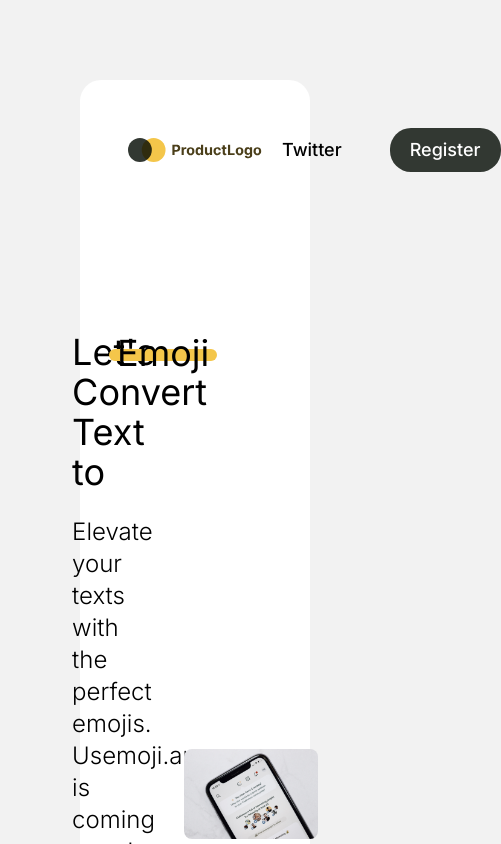
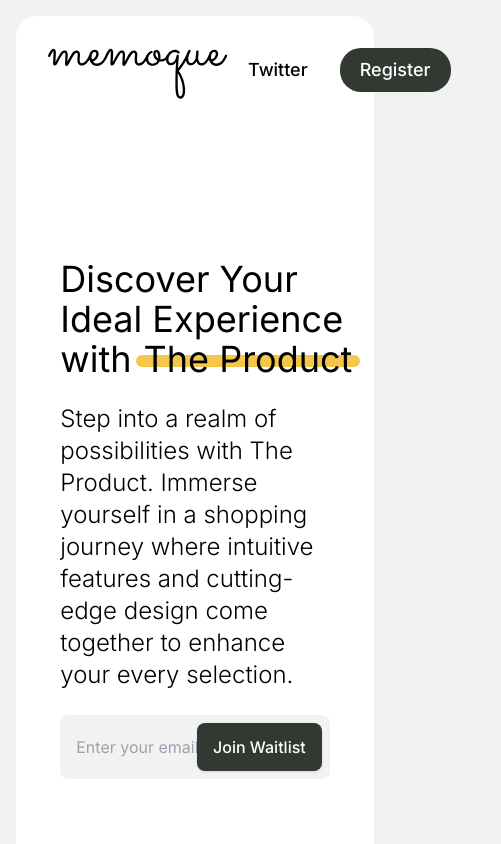
Before and after one commit to berat/waitlist-landing-page, a Next.js app: page / in a window 390 px wide. Shown: the top 844 px of the page, 501 px wide, since content can reach past the window. Built offline with nearby package versions, Linux system fonts and the light colour scheme.

Commit message:
finished responsive integration

```diff
--- a/app/page.tsx
+++ b/app/page.tsx
@@ -3,7 +3,7 @@ import Hero from "@/components/Hero";
 
 export default function Home() {
   return (
-    <main className="bg-white mt-20 mx-20 p-12 rounded">
+    <main className="lg:mt-20 lg:mx-20 lg:p-12 bg-white mt-4 mx-4 p-8 rounded">
       <Header />
       <Hero />
     </main>
--- a/components/Footer.tsx
+++ b/components/Footer.tsx
@@ -2,7 +2,7 @@ import Link from "next/link";
 
 const Footer = () => {
   return (
-    <footer className="mt-8 mx-16 mb-20 px-12 text-black">
+    <footer className="lg:mt-8 lg:mx-16 lg:mb-20 lg:px-12 px-8 py-4 text-black">
       © 2023 -
       <Link
         href="https://twitter.com/beratbozkurt0/status/1699164095994372577"
--- a/components/Header.tsx
+++ b/components/Header.tsx
@@ -4,10 +4,10 @@ import Link from "next/link";
 
 const Header = () => {
   return (
-    <header className="flex justify-between items-center">
-      <Image src={"/logo.svg"} width={227} height={40} alt={config.title} />
+    <header className="flex justify-between items-start">
+      <Image src={"/logo.svg"} width={180} height={60} alt={config.title} />
       <nav>
-        <ul className="flex items-center gap-7 font-medium text-lg">
+        <ul className="flex items-center lg:gap-7 gap-3 font-medium text-lg">
           <li className="text-black">
             <Link href={config.socials.twitter} passHref legacyBehavior>
               <a
--- a/components/Hero.tsx
+++ b/components/Hero.tsx
@@ -2,26 +2,18 @@ import Image from "next/image";
 
 const Hero = () => {
   return (
-    <section className="flex items-center justify-center gap-14">
-      <div className="w-5/12 my-40 flex flex-col gap-6">
-        <h1 className="font-normal text-4xl text-black relative z-40">
-          {"Let's"} Convert Text to{" "}
-          <span className="bg-primary ml-1 px-2 absolute w-[fit-content] top-[17px] leading-[8px] text-black rounded h-3">
-            Emoji
+    <section className="xl:flex-row flex-col flex items-center justify-center gap-14">
+      <div className="xl:w-5/12 w-11/12 xl:my-40 mt-40 flex flex-col gap-6">
+        <h1 className="min-w-[300px] xl:min-w-[490px] xl:w-10/12 w-8/12 font-normal text-4xl text-black relative z-40">
+          Discover Your Ideal Experience with
+          <span className="bg-primary whitespace-nowrap inline-block ml-1 absolute px-2 w-[fit-content] bottom-[12px] leading-[8px] text-black rounded h-3">
+            The Product
           </span>
-          {/* <span className="absolute right-[225px] top-[32px]">
-            <Image
-              src="/draw.svg"
-              alt="logo"
-              width={216}
-              height={16}
-            />
-          </span> */}
-          {/* <div className="absolute h-[2px] w-52 bg-primary top-[36px] right-1 z-20" /> */}
         </h1>
         <span className="font-light text-2xl text-black">
-          Elevate your texts with the perfect emojis. Usemoji.app is coming
-          soon! Join the waiting list for updates and exclusive access.
+          Step into a realm of possibilities with The Product. Immerse yourself
+          in a shopping journey where intuitive features and cutting-edge design
+          come together to enhance your every selection.
         </span>
         <form>
           <div className="relative">
@@ -59,7 +51,7 @@ const Hero = () => {
         alt="hero"
         width={648}
         height={500}
-        className="rounded-sm"
+        className="rounded-sm xl:w-6/12 xl:max-w-[648px] w-11/12 h-max"
       />
     </section>
   );
--- a/config/general.ts
+++ b/config/general.ts
@@ -1,10 +1,8 @@
 const config = {
-    domain: "beratbozkurt.net",
-    title: "Landing Page | Berat Bozkurt",
-    subTitlePrefix: "Berat Bozkurt",
-    description: "Berat Bozkurt, frontend developer, photography, blogging",
+    domain: "theproduct.com",
+    title: "Waitlist Page | The Product",
+    description: "The product, goal, sector, ",
     subscribeForm: "https://beratbozkurt.lemonsqueezy.com/",
-
 
     socials: {
         twitter: "https://x.com/beratbozkurt0",
```
Also changed, not shown: public/logo.svg.
